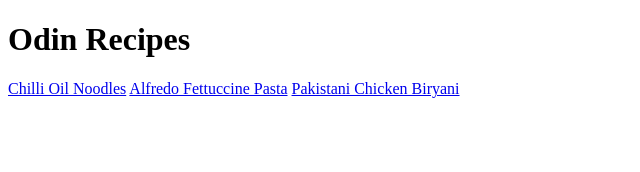
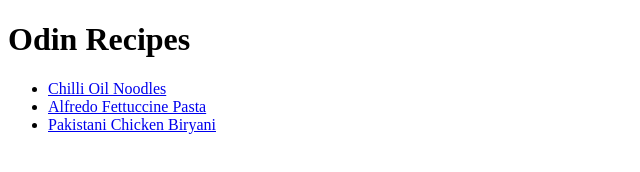
Before and after one commit to DeRohan/odin-recipes, a plain HTML site: page index.html in a window 1280 px wide. Shown: the whole page, without its empty margins (0-640 px from the left). Drawn offline with Linux system fonts and the light colour scheme.

Commit message:
Arranged all recipes in unordered list

```diff
--- a/index.html
+++ b/index.html
@@ -8,8 +8,10 @@
 </head>
 <body>
     <h1>Odin Recipes</h1>
-    <a href="./recipes/noodles.html" target="_blank">Chilli Oil Noodles</a>
-    <a href="./recipes/pasta.html" target="_blank">Alfredo Fettuccine Pasta</a>
-    <a href="./recipes/biryani.html" target="_blank">Pakistani Chicken Biryani</a>
+    <ul>
+        <li><a href="./recipes/noodles.html" target="_blank">Chilli Oil Noodles</a></li>
+        <li><a href="./recipes/pasta.html" target="_blank">Alfredo Fettuccine Pasta</a></li>
+        <li><a href="./recipes/biryani.html" target="_blank">Pakistani Chicken Biryani</a></li>
+    </ul>
 </body>
 </html>
```
